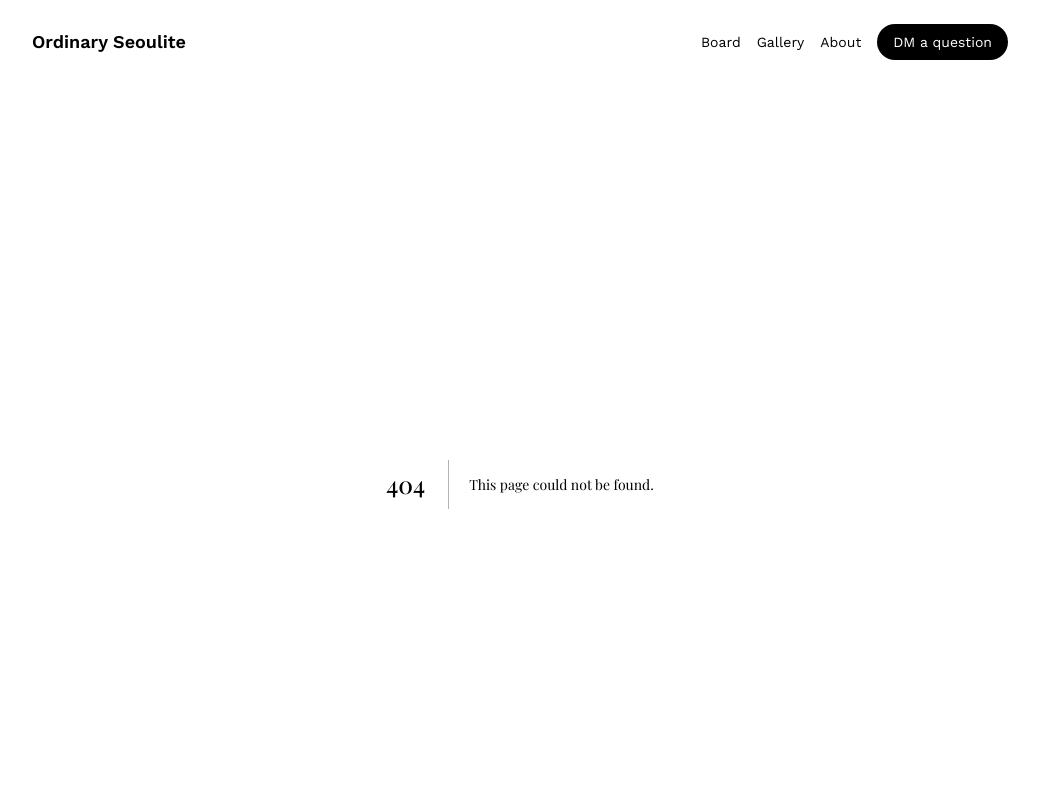
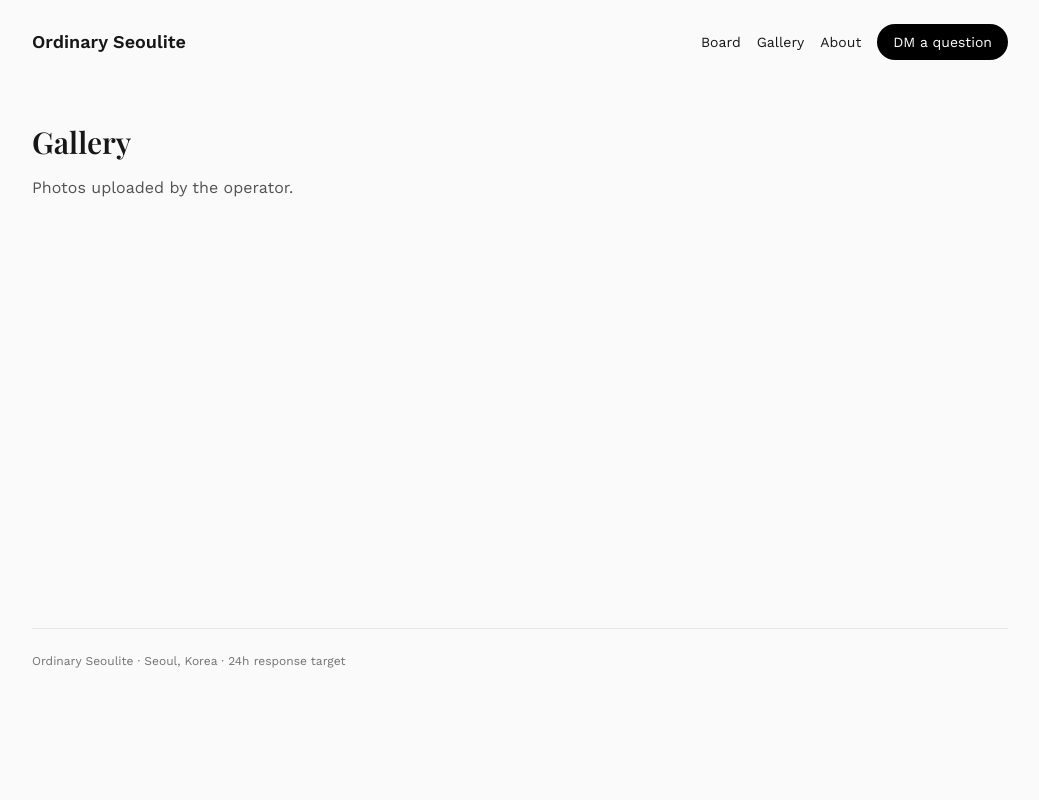
Before and after one commit to kiwonbyun/ordinary-seoulite, a Next.js app: page /gallery in a window 1280 px wide. Before the commit this address had no page. Shown: the top 800 px of the page, without its empty margins (120-1159 px from the left). Built offline with nearby package versions, Linux system fonts and the light colour scheme; a web font is replaced by a local one.

Commit message:
feat: add gallery page skeleton

```diff
--- /dev/null
+++ b/src/app/gallery/page.tsx
@@ -0,0 +1,8 @@
+export default function GalleryPage() {
+  return (
+    <section className="py-10">
+      <h1 className="text-3xl font-semibold">Gallery</h1>
+      <p className="mt-4 text-neutral-600">Photos uploaded by the operator.</p>
+    </section>
+  );
+}
```
Also changed, not shown: 1 other file (tests, documents, lock files or other folders).
